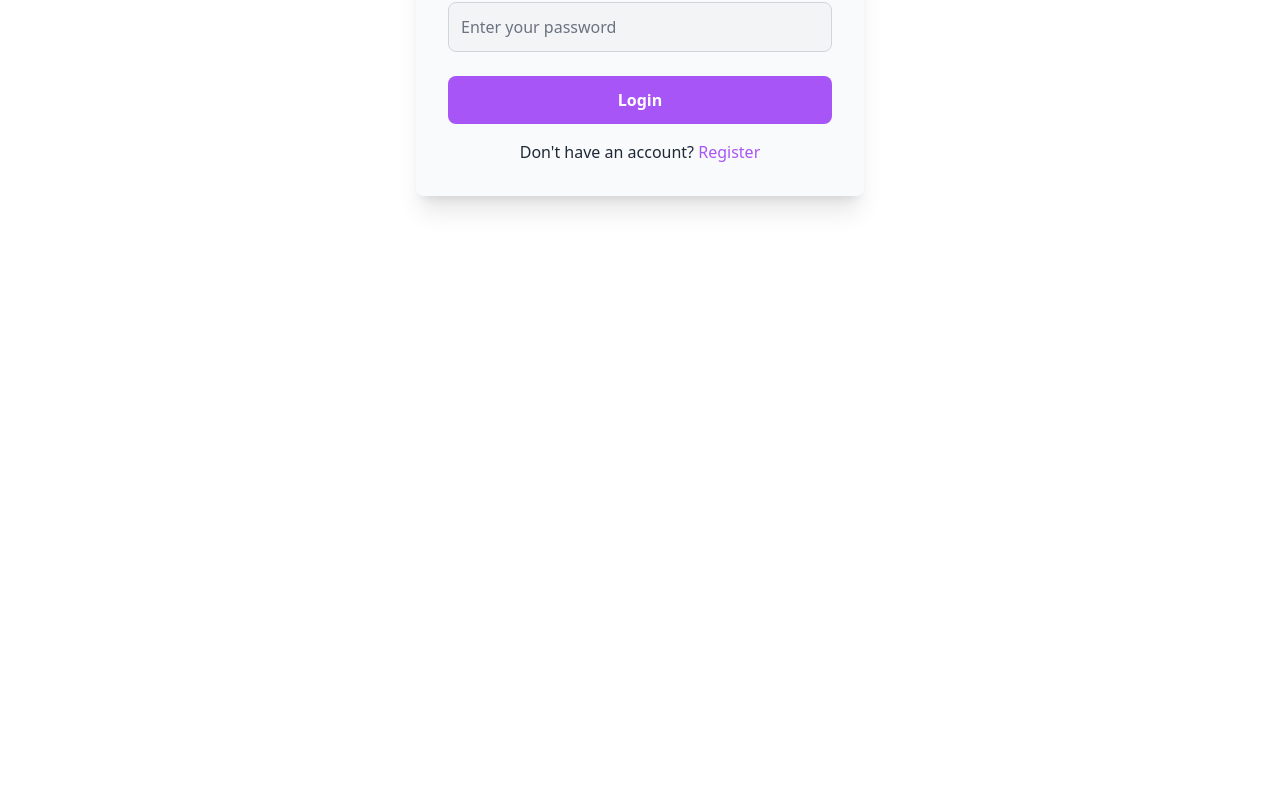
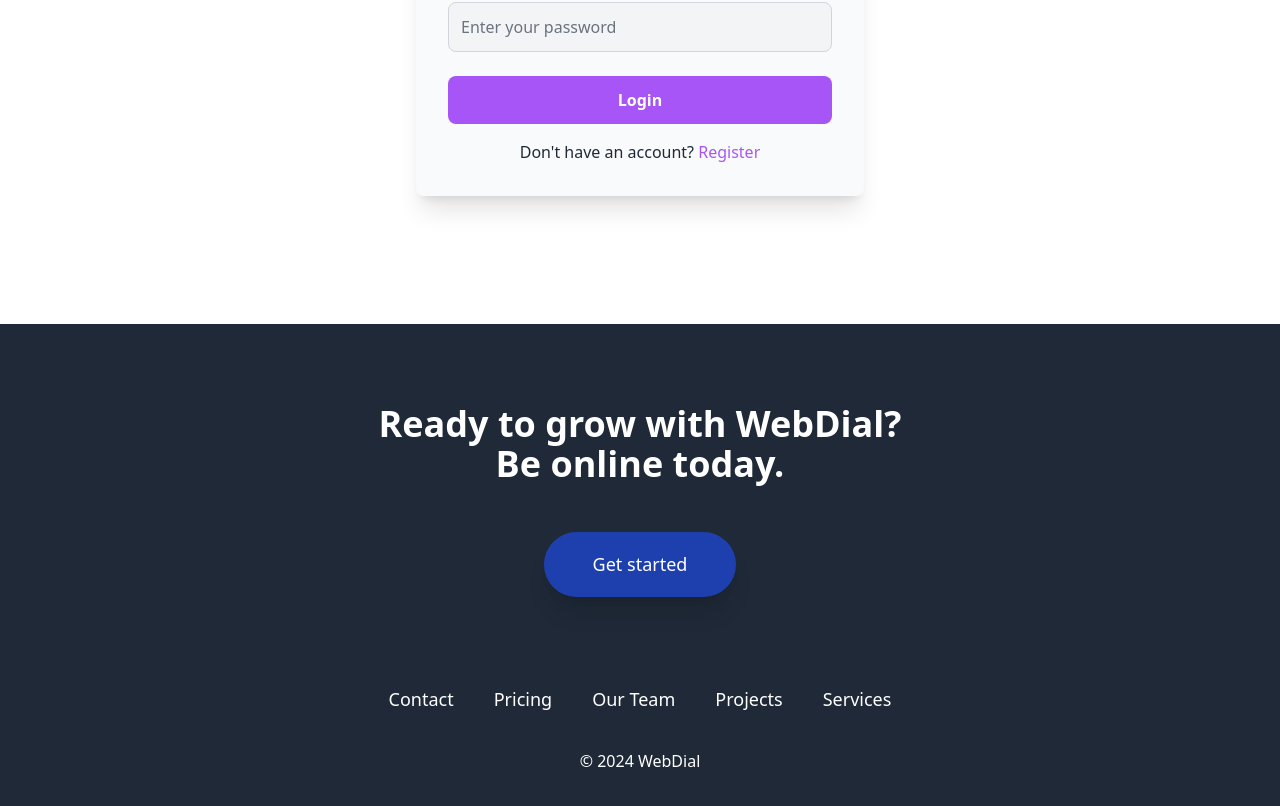
Before and after one commit to Abhimanyupayasi/webdial-app, a React (Vite) app: page /login in a window 1280 px wide. Shown: the part 308-1114 px from the top of the page. Before the commit the page ends 800 px from the top, so only its background shows below. Built offline with nearby package versions, Linux system fonts and the light colour scheme; no server answers.

Commit message:
footer reload

```diff
--- a/src/App.jsx
+++ b/src/App.jsx
@@ -18,6 +18,7 @@
 import ViewOrders from "./Components/admin/ViewOrders";
 import ViewSingleOrder from "./Components/admin/ViewSingleOrder";
 import AdminNotification from "./Components/admin/AdminNotification";
+import Footer from "./Components/Footer";
 // import ViewSingleOrder from "./Components/admin/ViewSingleOrder";
 
 const App = () => {
@@ -59,6 +60,7 @@
         <Route path="*" element={<Navigate to="/" />} />
 
       </Routes>
+      <Footer/>
     </Router>
   );
 };
--- /dev/null
+++ b/src/Components/Footer.jsx
@@ -0,0 +1,31 @@
+import React from 'react'
+
+function Footer() {
+  return (
+    <div>
+         <footer className="mt-20 xl:mt-32 mx-auto w-full relative text-center bg-[#1F2937] text-white">
+        <div className="px-6 py-8 md:py-14 xl:pt-20 xl:pb-12">
+            <h2 className="font-bold text-3xl xl:text-4xl leading-snug">
+              Ready to grow with WebDial? <br /> Be online today.
+            </h2>
+            <a className="mt-8 xl:mt-12 px-12 py-5 text-lg font-medium leading-tight inline-block bg-blue-800 rounded-full shadow-xl border border-transparent hover:bg-sky-700 focus:outline-none focus:ring-2 focus:ring-offset-2 focus:ring-offset-sky-999 focus:ring-sky-500"
+                href="./contact-us/">Get
+                started</a>
+            <div className="mt-14 xl:mt-20">
+                <nav className="flex flex-wrap justify-center text-lg font-medium">
+                    <div className="px-5 py-2"><a href="https://www.webdial.in/contact-us/">Contact</a></div>
+                    <div className="px-5 py-2"><a href="https://web.webdial.in/marketplace">Pricing</a></div>
+                    <div className="px-5 py-2"><a href="https://www.webdial.in/our-team/">Our Team</a></div>
+                    <div className="px-5 py-2"><a href="https://www.webdial.in/projects/">Projects</a></div>
+                    <div className="px-5 py-2"><a href="https://www.webdial.in/services/">Services</a></div>
+                </nav>
+                <p className="mt-7 text-base">© 2024 WebDial</p>
+            </div>
+        </div>
+    </footer>
+
+    </div>
+  )
+}
+
+export default Footer
--- a/src/Components/Layouts/AdminLayout.jsx
+++ b/src/Components/Layouts/AdminLayout.jsx
@@ -5,6 +5,10 @@
 function AdminLayout() {
   const user = useSelector((state) => state.auth.user);
   const isAdmin = user?.labels ? user.labels[0] : null;
+
+  if (!user) {
+    return <Navigate to="/login" replace />;
+  }
 
   // Check if user exists and has the 'admin' label
   if(!isAdmin || isAdmin !== "admin") {
--- a/src/Components/admin/CreateService.jsx
+++ b/src/Components/admin/CreateService.jsx
@@ -1,8 +1,10 @@
 import React, { useState } from "react";
 import { Client, Databases } from "appwrite";
 import conf from "../../conf/conf";
+import { useNavigate } from "react-router-dom";
 
 const ServiceForm = () => {
+  const navigate = useNavigate();
   const client = new Client()
     .setEndpoint(conf.appwriteUrl) // Replace with your Appwrite endpoint
     .setProject(conf.appwriteProjectId); // Replace with your Appwrite project ID
@@ -101,7 +103,8 @@
 
       // Refresh page after 1 second
       setTimeout(() => {
-        window.location.reload(); // Refresh page
+        navigate("/dashboard");
+
       }, 1000);
 
     } catch (error) {
--- a/src/pages/HomePage.jsx
+++ b/src/pages/HomePage.jsx
@@ -21,13 +21,13 @@
             </p>
             <div className="flex mt-8">
               <a
-                href="./contact-us/"
+                href="https://www.webdial.in/contact-us"
                 className="uppercase py-2 px-4 rounded-lg bg-pink-500 border-2 border-transparent text-white text-md mr-4 hover:bg-pink-400"
               >
                 Get started
               </a>
               <a
-                href="./about-us/"
+                href="https://www.webdial.in/contact-us"
                 className="uppercase py-2 px-4 rounded-lg bg-transparent border-2 border-pink-500 text-pink-500 dark:text-white hover:bg-pink-500 hover:text-white text-md"
               >
                 Read more
@@ -90,7 +90,7 @@
                   target="_blank"
                   rel="noopener noreferrer"
                   className="lemonsqueezy-button relative flex h-9 w-full items-center justify-center px-4 before:absolute before:inset-0 before:rounded-full before:bg-white before:transition before:duration-300 hover:before:scale-105 active:duration-75 active:before:scale-95 sm:w-max"
-                  href="./services/"
+                  href="/marketplace"
                 >
                   <span className="relative text-sm font-semibold text-black">View More</span>
                 </a>
```
